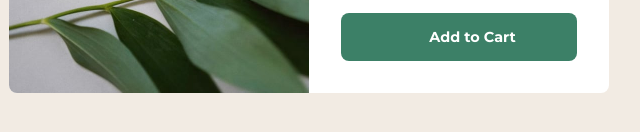
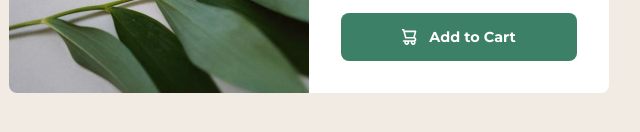
Before and after one commit to marl3yking/fe-mentor-product-card, a plain HTML site: page index.html in a window 1280 px wide. Shown: the part 532-664 px from the top of the page, 331-971 px from the left. Drawn offline with Linux system fonts and the light colour scheme.

Commit message:
Update style.css

```diff
--- a/style.css
+++ b/style.css
@@ -120,7 +120,7 @@ body {
 
 .button[data-icon="shopping-cart"]::before {
     content: "";
-    background-image: url("images/icon-cart.svg");
+    background-image: url("icon-cart.svg");
     width: 15px;
     height: 16px;
 }
```
